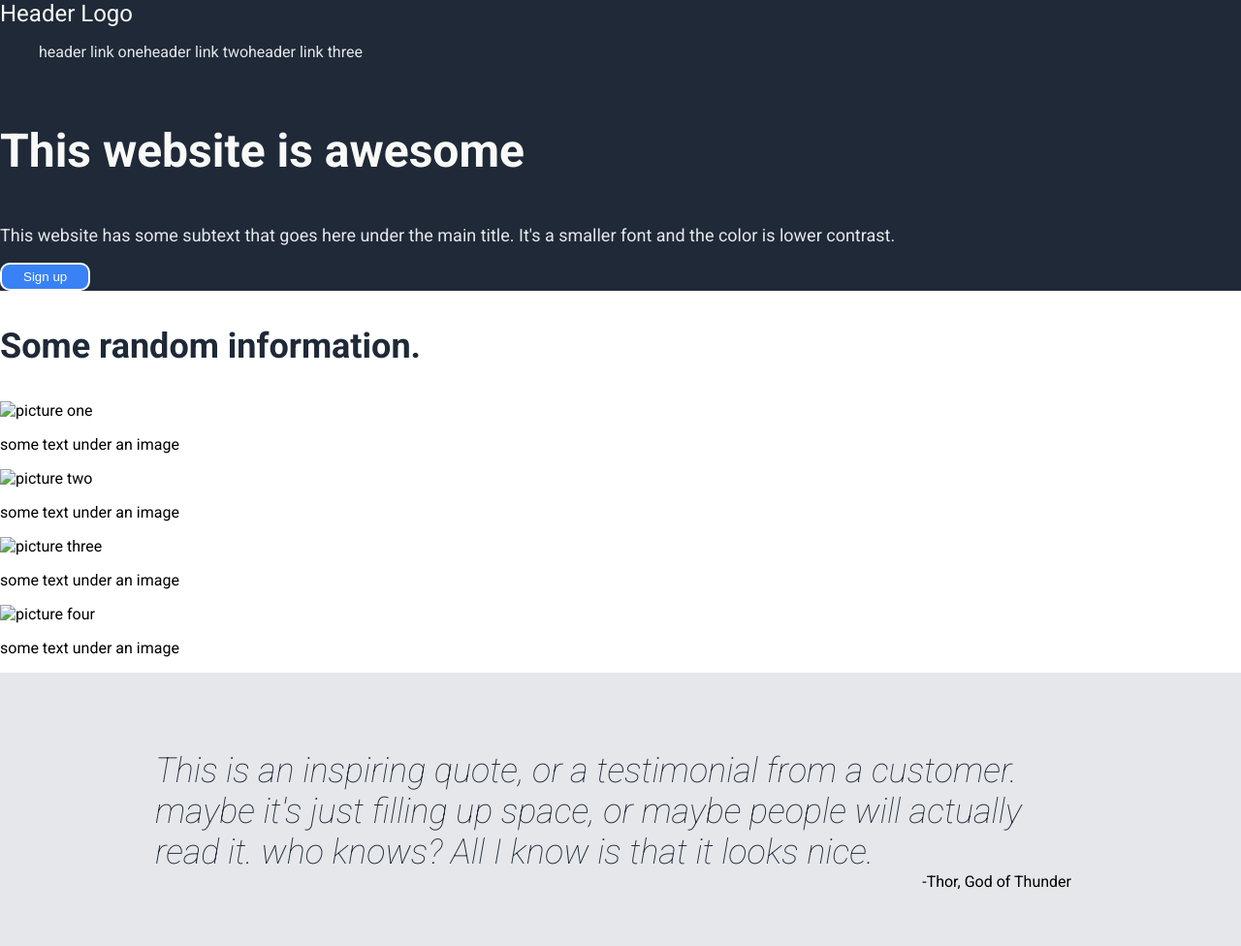
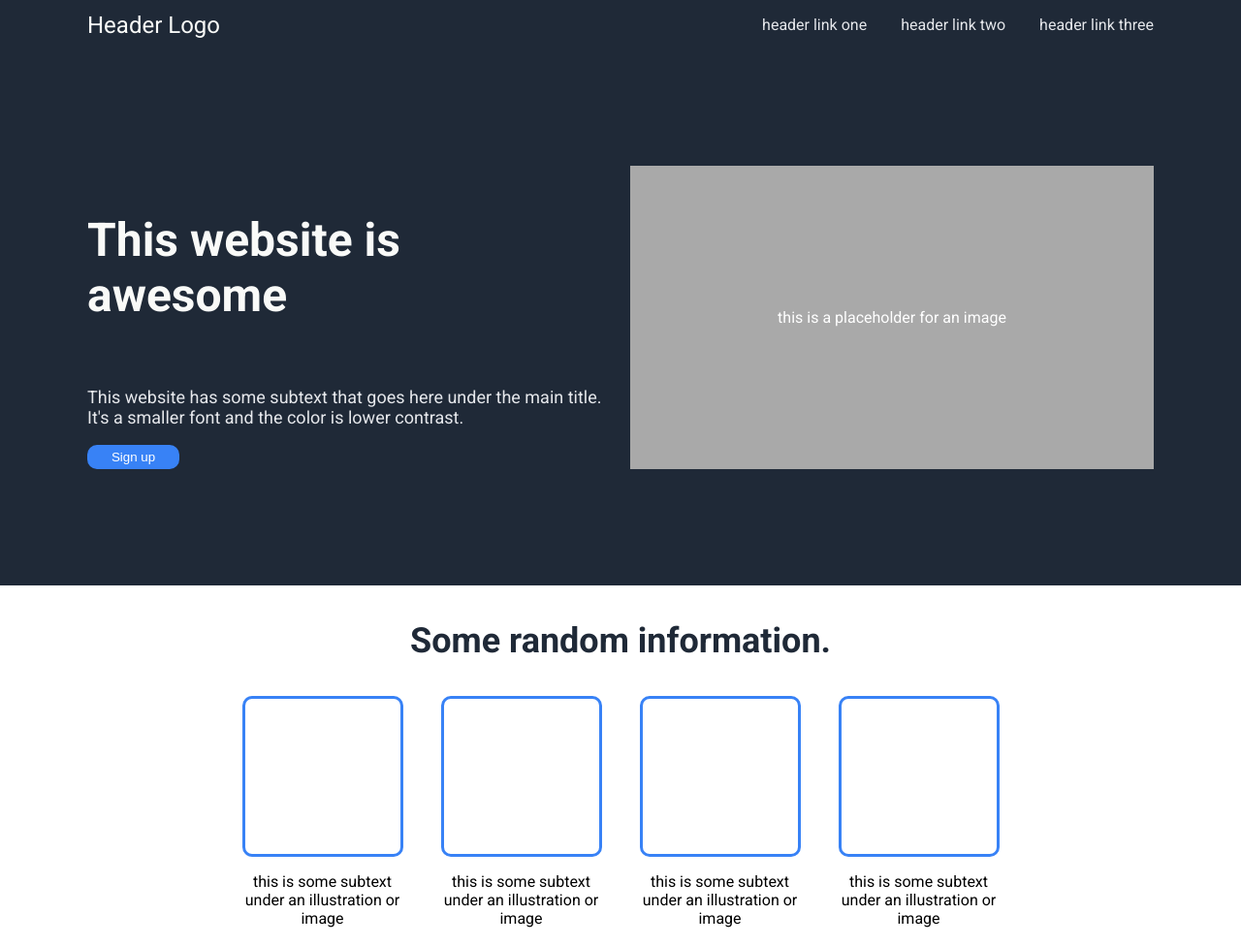
Before and after one commit to zMarkman/odin-foundations-landing-page, a plain HTML site: page index.html in a window 1280 px wide. Shown: the top 976 px of the page at 97% size. Drawn offline with Linux system fonts and the light colour scheme.

Commit message:
Edit style.css and index.html
Major style updates to complete rough draft of TOP landing page project.

Add divs particularly around placeholder pictures for desired
flexbox behaviors.

Goals accomplished: replicate target layout
found @ /desired-outcome-template.png

To be accomplished before sharing:
-replace lorem ipsum
-compare styling against competition
-add button + link functionality
-add subpages
-add images
-update readme.MD

```diff
--- a/index.html
+++ b/index.html
@@ -28,30 +28,35 @@
                 the main title. It's a smaller font and the color is lower contrast.</p>
             <button href="" class="sign-up-one">Sign up</button>
         </div>
+        <div class="image-placeholder">
+            this is a placeholder for an image
+        </div>
 
     </div>
     <div class="picture-section">
         <!--placeholder copy-->
         <!--pictures currently empty-->
         <p class="information-header">Some random information.</p>
-        <div class="picture-one">
-            <img src="" alt="picture one">
-            <p>some text under an image</p>
+        <div class="pictures">
+            <div class="picture">
+                <div class="dummy"></div>
+                <p>this is some subtext under an illustration or image</p>
+            </div>
+            <div class="picture">
+                <div class="dummy"></div>
+                <p>this is some subtext under an illustration or image</p>
+            </div>
+            <div class="picture">
+                <div class="dummy"></div>
+                <p>this is some subtext under an illustration or image</p>
+            </div>
+            <div class="picture">
+                <div class="dummy"></div>
+                <p>this is some subtext under an illustration or image</p>
         </div>
-        <div class="picture-two">
-            <img src="" alt="picture two">
-            <p>some text under an image</p>
-        </div>
-        <div class="picture-three">
-            <img src="" alt="picture three">
-            <p>some text under an image</p>
-        </div>
-        <div class="picture-four">
-            <img src="" alt="picture four">
-            <p>some text under an image</p>
         </div>
     </div>
-    <!--quote section. this possibly require another box around the quote and attribution-->
+
     <div class="quote-section">
         <div class="quote-text">
             <div class="quote">This is an inspiring quote, or a testimonial from a customer.
--- a/style.css
+++ b/style.css
@@ -8,15 +8,43 @@ body {
 ul{
     display: flex;
     list-style: none;
+    flex-wrap: wrap;
+}
+
+li {
+    padding-left: 35px;
+}
+
+.header {
+    display: flex;
+    align-items: center;
+    padding: 0px 90px;
 }
 
 .header-links {
+    margin-left: auto;
+}
+
+.hero-left {
     display: flex;
+    flex-direction: column;
+    flex: 1 400px;
+    margin-right: 20px;
+}
+
+.sign-up-one {
+   border: none;
 }
 
 .header, .hero-section, .footer {
     color: white;
     background-color: #1f2937;
+}
+
+.hero-section {
+    display: flex;
+    flex-wrap: wrap;
+    padding: 120px 90px;
 }
 
 .hero-bold {
@@ -29,11 +57,23 @@ ul{
 }
 
 .header-logo {
+    display: flex;
     font-size: 24px;
 }
 
 .hero-description{
     font-size: 18px;
+}
+
+.image-placeholder{
+    background-color: darkgray;
+    display: flex;
+    flex-wrap: wrap;
+    align-items: center;
+    justify-content: center;
+    flex: 1 400px;
+    min-height: 200px;
+
 }
 
 .hero-description, .header-links {
@@ -49,9 +89,41 @@ button, .CTA-blue-box {
 }
 
 button {
-    padding: 5px 22px;
+    padding: 5px;
     border: 2px solid;
-    flex: none;
+    display: flex;
+    border-color: white;
+    width: 95px;
+}
+
+.picture-section {
+    display: flex;
+    flex-direction: column;
+    align-items: center;
+    padding-bottom: 80px;
+}
+
+.pictures {
+    display: flex;
+    justify-content: space-evenly;
+    flex-wrap: wrap;
+    gap: 25px;
+}
+
+.dummy {
+    display: flex;
+    width: 160px;
+    height: 160px;
+    border: 3px #3882F6;
+    border-radius: 10px;
+    border-style: solid;
+    margin-left: auto;
+    margin-right: auto;
+}
+
+.picture {
+    max-width: 180px;
+    text-align: center;
 }
 
 .information-header {
@@ -61,7 +133,13 @@ button {
 
 .quote-section {
     background-color: #e5e7eb;
-    padding: 80px 160px;
+    padding: 100px;
+}
+
+.quote-text {
+    margin-left: auto;
+    margin-right: auto;
+    max-width: 800px;
 }
 
 .quote {
@@ -81,6 +159,7 @@ button {
 
 .CTA-blue-box {
     display: flex;
+    flex-wrap: wrap;
     padding: 40px 30px;
 }
 
@@ -89,14 +168,14 @@ button {
 }
 
 .CTA-left {
-    margin-left: 80px
+    margin-left: 30px;
 }
 
 .sign-up-two {
     display: flex;
     border-color: white;
-    margin-right: 80px;
-    margin-left: 130px;
+    margin-left: 100px;
+    margin-right: 30px;
 }
 
 .CTA-section {
```
